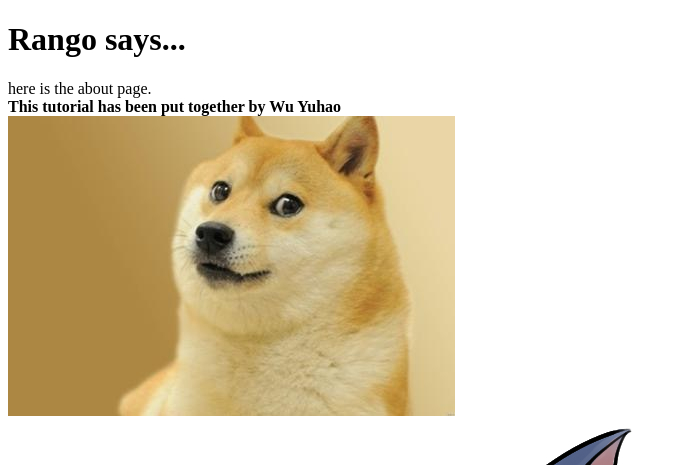
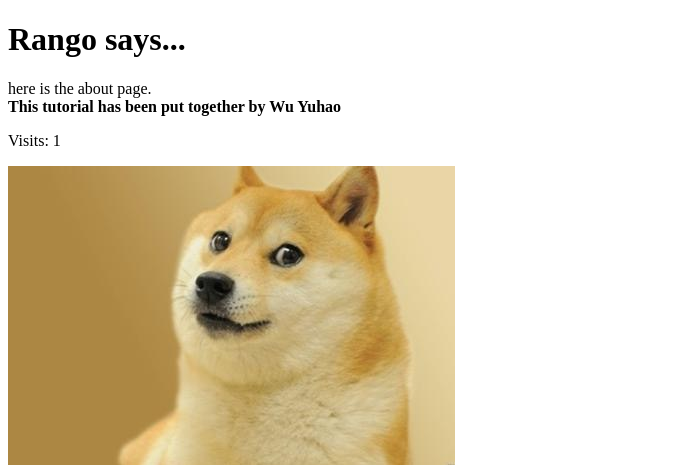
Before and after one commit to 2390201w/tango_with_django_project, a Django app: page /rango/about/ in a window 1280 px wide. Shown: the top 465 px of the page, without its empty margins (0-686 px from the left). Run offline with Django 3.2, Linux system fonts and the light colour scheme; data comes from the database, SQL or seed files in the repository; both versions use the stored data as it was after the commit.

Commit message:
Chapter 10 Finished and Pass

```diff
--- a/rango/views.py
+++ b/rango/views.py
@@ -10,6 +10,7 @@ from rango.forms import UserForm, UserProfileForm
 from django.contrib.auth import authenticate, login
 from django.contrib.auth.decorators import login_required
 from django.contrib.auth import logout
+from datetime import datetime
 
 
 # Create your views here.
@@ -33,12 +34,21 @@ def index(request):
     context_dict['pages'] = page_list
 
     # Render the response and send it back!
-    return render(request, 'rango/index.html', context=context_dict)
+    # request.session.set_test_cookie()
+    visitor_cookie_handler(request)
+    # context_dict['visits'] = request.session['visits']
+
+    response = render(request, 'rango/index.html', context=context_dict)
+    return response
 
 
 def about(request):
     # context_dict = {'boldmessage': 'Crunchy, creamy, cookie, candy, cupcake!'}
-    return render(request, 'rango/about.html')
+    # request.session.set_test_cookie()
+    visitor_cookie_handler(request)
+    context_dict = {}
+    context_dict['visits'] = request.session['visits']
+    return render(request, 'rango/about.html',context=context_dict)
 
 def show_category(request, category_name_slug):
     # Create a context dictionary which we can pass
@@ -246,3 +256,51 @@ def user_logout(request):
     logout(request)
     # Take the user back to the homepage.
     return redirect(reverse('rango:index'))
+
+def visitor_cookie_handler(request, response):
+    # Get the number of visits to the site.
+    # We use the COOKIES.get() function to obtain the visits cookie.
+    # If the cookie exists, the value returned is casted to an integer.
+    # If the cookie doesn't exist, then the default value of 1 is used.
+    visits = int(request.COOKIES.get('visits', '1'))
+
+    last_visit_cookie = request.COOKIES.get('last_visit', str(datetime.now()))
+    last_visit_time = datetime.strptime(last_visit_cookie[:-7],
+                                        '%Y-%m-%d %H:%M:%S')
+
+    # If it's been more than a day since the last visit...
+    if (datetime.now() - last_visit_time).days > 0:
+        visits = visits + 1
+        # Update the last visit cookie now that we have updated the count
+        response.set_cookie('last_visit', str(datetime.now()))
+    else:
+        # Set the last visit cookie
+        response.set_cookie('last_visit', last_visit_cookie)
+
+    # Update/set the visits cookie
+    response.set_cookie('visits', visits)
+
+# A helper method
+def get_server_side_cookie(request, cookie, default_val=None):
+    val = request.session.get(cookie)
+    if not val:
+        val = default_val
+    return val
+
+# Updated the function definition
+def visitor_cookie_handler(request):
+    visits = int(get_server_side_cookie(request, 'visits', '1'))
+    last_visit_cookie = get_server_side_cookie(request, 'last_visit', str(datetime.now()))
+    last_visit_time = datetime.strptime(last_visit_cookie[:-7], '%Y-%m-%d %H:%M:%S')
+
+    # If it's been more than a day since the last visit...
+    if (datetime.now() - last_visit_time).days > 0:
+        visits = visits + 1
+        # Update the last visit cookie now that we have updated the count
+        request.session['last_visit'] = str(datetime.now())
+    else:
+        # Set the last visit cookie
+        request.session['last_visit'] = last_visit_cookie
+
+    # Update/set the visits cookie
+    request.session['visits'] = visits
--- a/templates/rango/about.html
+++ b/templates/rango/about.html
@@ -11,6 +11,7 @@
     <div>
         here is the about page.<br />
         <strong>This tutorial has been put together by Wu Yuhao</strong><br />
+        <p> Visits: {{ visits }}</p>
     </div>
     <div>
         <img src="{% static 'images/rango.jpg' %}" alt="Picture of Rango" /> <br />
```
Also changed, not shown: db.sqlite3.
